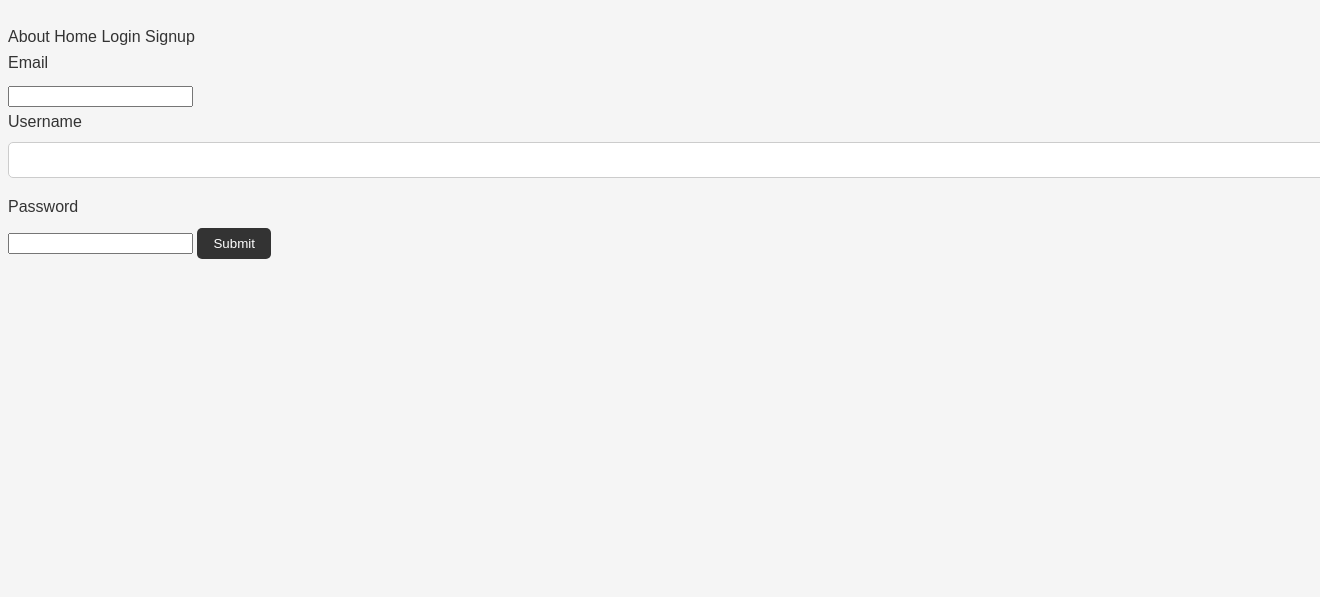
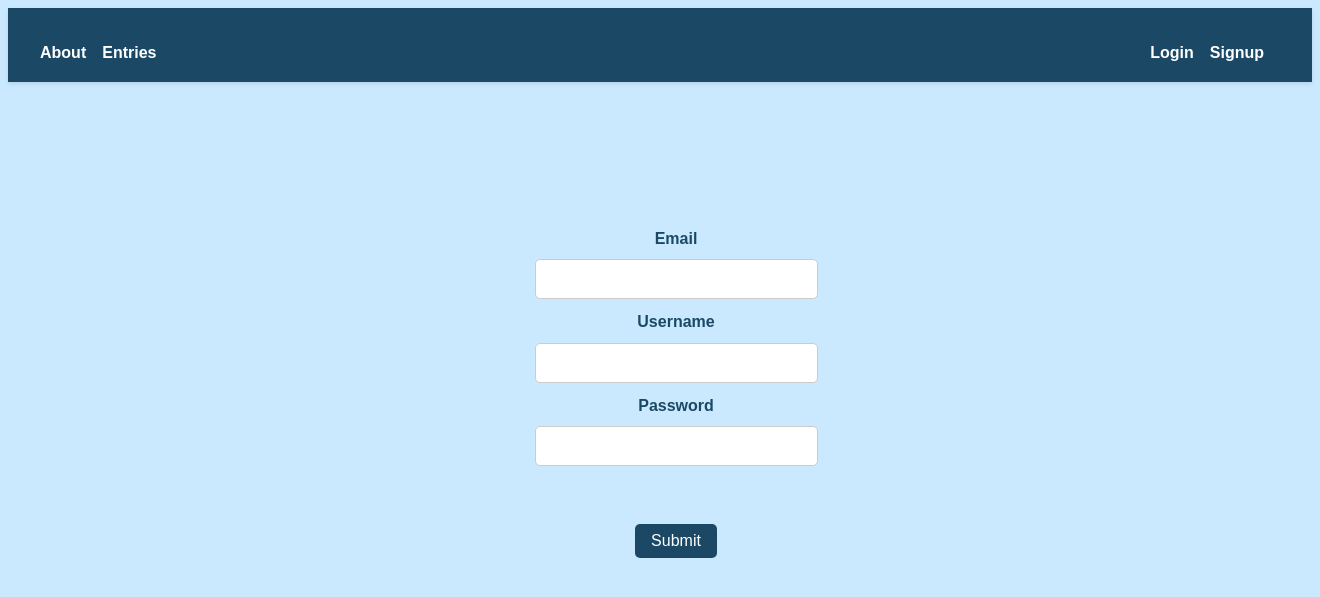
Before and after one commit to kayasuu/aijournal, a Flask app: page /signup in a window 1320 px wide; the page is wider, and only the part inside the window is pictured. Shown: the top 597 px of that part. Run offline with Flask 3, Linux system fonts and the light colour scheme; some libraries are stand-ins or nearby versions.

Commit message:
most recent with css

```diff
--- a/app.py
+++ b/app.py
@@ -14,18 +14,14 @@ openai.api_key = os.getenv("KEY")
 
 @app.route('/')
 def index():
-    connection = psycopg2.connect(
-        host=os.getenv("PGHOST"),
-        user=os.getenv("JUSER"),
-        password=os.getenv("PGPASSWORD"),
-        port=os.getenv("PGPORT"),
-        dbname=os.getenv("PGDATABASE"))
-    # connection = psycopg2.connect(os.getenv("DATABASE_URL"))
-    cursor = connection.cursor()
-    cursor.execute("SELECT * FROM mytable;")
-    results = cursor.fetchall()
-    connection.close()
-    return f"{results[0]}"
+    if not session.get("user_id", ""):
+        return redirect("/login")
+    else:
+       return redirect("/entries")
+
+@app.route('/about')
+def about():
+    return render_template("about.html")
 
 @app.route('/entries')
 def entries():
@@ -33,12 +29,7 @@ def entries():
         return redirect("/login")
 
     user_id = session["user_id"]
-    connection = psycopg2.connect(host=os.getenv("PGHOST"), user=os.getenv("JUSER"), password=os.getenv("PGPASSWORD"), port=os.getenv("PGPORT"), dbname=os.getenv("PGDATABASE"))
-    cursor = connection.cursor()
-    cursor.execute("SELECT * FROM journal_entries WHERE user_id=%s;", (user_id,))
-    entries = cursor.fetchall()
-    connection.close()
-
+    entries = common.sql_read("SELECT * FROM journal_entries WHERE user_id=%s;", (user_id,))
     return render_template("entries.html", entries=entries)
 
 @app.route('/forms/entries/add')
--- a/sentiment_analysis.py
+++ b/sentiment_analysis.py
@@ -2,10 +2,6 @@ import openai
 import os
 
 def gpt_classify_sentiment(prompt):
-    # system_prompt = f'''You are an emotionally intelligent assistant.
-    # Classify the sentiment of the user's text with ONLY ONE OF THE FOLLOWING EMOTIONS:
-    # {emotions}.
-    # After classifying the text, responpint with the emotion ONLY.'''
 
     system_prompt = f'''
     You are an AI trained to provide top-tier advice on personal growth and self-improvement,
@@ -28,5 +24,3 @@ def gpt_classify_sentiment(prompt):
     if r == '':
         r = 'N/A'
     return r
-
-emotions = 'Happy, Sad, Angry, Anxious, Excited, Frustrated, Confident, Fearful, Bored, Grateful, Nervous, Surprised, Calm, Jealous, Lonely, Content, Embarrassed, Overwhelmed, Curious, Disappointed, Amused, Inspired, Disgusted, Guilty, Relieved, Proud, Ashamed, Hopeful, Shy, Skeptical, Apathetic, Melancholic, Agitated, Loving, Envious, Tired, Suspicious, Eager, Hesitant, Shocked, Compassionate, Energized, Bewildered, Resentful, Regretful, Admiration, Despair, Nostalgic, Serene, Vulnerable'
--- a/static/styles.css
+++ b/static/styles.css
@@ -1,14 +1,15 @@
 body {
     font-family: 'Arial', sans-serif;
-    color: #333;
+    color: #1b4965;
     line-height: 1.6;
-    background: #f5f5f5;
+    background: #cae9ff;
 }
 
 .container {
     max-width: 1000px;
     margin: 0 auto;
     padding: 1rem;
+    background-color: #fff;
 }
 
 h1 {
@@ -19,9 +20,8 @@ h1 {
 .new-entry-btn {
     display: inline-block;
     padding: 0.5rem 1rem;
-    background: #333;
+    background: #62B6CB;
     color: #fff;
-    text-decoration: none;
     border-radius: 5px;
     margin-bottom: 1.5rem;
 }
@@ -36,14 +36,13 @@ h1 {
     display: block;
     padding: 1rem;
     background: #fff;
-    border: 1px solid #ccc;
-    border-radius: 5px;
-    text-decoration: none;
-    color: #333;
+    border: 1px solid #62b6cb;
+    border-radius: 8px;
+    color: #1b4965;
 }
 
 .entry-card:hover {
-    box-shadow: 0 4px 6px rgba(0, 0, 0, 0.1);
+    box-shadow: 0 6px 8px #1b4965;
 }
 
 .entry-card h2 {
@@ -60,26 +59,30 @@ label {
     margin-bottom: 0.5rem;
 }
 
-input[type="text"],
-textarea {
+.fields {
     width: 100%;
     padding: 0.5rem;
-    border: 1px solid #ccc;
-    border-radius: 5px;
+    margin: 0.5rem;
     font-family: 'Arial', sans-serif;
     font-size: 1rem;
     margin-bottom: 1rem;
+    display: flex;
+    flex-flow: column;
+    align-items: center;
+    font-weight: bold;
 }
 
 input[type="submit"] {
-    display: inline-block;
+    display: block;
     padding: 0.5rem 1rem;
-    background: #333;
+    margin: 3rem 3rem 1rem 3rem;
+    background: #1b4965;
     color: #fff;
     text-decoration: none;
     border: none;
     border-radius: 5px;
     cursor: pointer;
+    font-size: 1rem;
 }
 
 input[type="submit"]:hover {
@@ -96,3 +99,65 @@ a {
 .entry-form {
     margin-bottom: 1rem;
 }
+
+/* Navbar Styles */
+.navbar {
+    display: flex;
+    justify-content: space-between;
+    align-items: center;
+    padding: 1rem 2rem;
+    background-color: #1b4965;
+    box-shadow: 0 2px 4px rgba(0, 0, 0, 0.1);
+  }
+
+  .navbar a {
+    color: #ffffff;
+    text-decoration: none;
+    margin-right: 1rem;
+    font-size: 1rem;
+    font-weight: bold;
+  }
+
+
+  .navbar a:hover {
+    color: #bfc0c0;
+  }
+
+  .navbar-left {
+    display: flex;
+    align-items: center;
+  }
+
+  .navbar-right {
+    display: flex;
+    align-items: center;
+  }
+
+  .navbar-right span {
+    color: #ffffff;
+    margin-left: 1rem;
+    margin-right: 1rem; /* Add right margin to the welcome message */
+    font-size: 1rem;
+    line-height: 1rem; /* Set line-height equal to font-size */
+    position: absolute;
+    top: 1rem; /* Add top offset */
+    right: 2rem; /* Add right offset */
+  }
+
+  .signup-container {
+    display: flex;
+    justify-content: center;
+    align-items: center;
+    margin-top: 8rem;
+  }
+
+  input[type="email"],
+  input[type="text"],
+  input[type="password"] {
+    width: 100%; /* Make the input fields take the full width of their container */
+    padding: 10px; /* Add padding inside the input fields to make them larger */
+    border-radius: 5px; /* Add rounded corners to the input fields */
+    border: 1px solid #ccc; /* Add a border around the input fields */
+    font-size: 16px; /* Increase the font size in the input fields */
+    margin-bottom: 10px; /* Add some space between input fields */
+  }
--- a/templates/base.html
+++ b/templates/base.html
@@ -9,18 +9,20 @@
   </head>
   <body>
     <header>
-      <nav>
+      <nav class="navbar">
+        <div class="navbar-left">
             <a href="/about">About</a>
-        <a href="/home">Home</a>
+            <a href="/entries">Entries</a>
+        </div>
+        <div class="navbar-right">
             {% if session.user_id %}
-        <div class="header-links">
+              <span>Welcome, {{ session.user_name }}</span>
                 <a href="{{ url_for('logout') }}">Logout</a>
-            <span>Welcome, {{ session.user_name }}</span>
             {% else %}
                 <a href="{{ url_for('login_form') }}">Login</a>
                 <a href="{{ url_for('signup') }}">Signup</a>
+            {% endif %}
         </div>
-        {% endif %}
     </nav>
     </header>
     {% block body %}{% endblock %}
--- a/templates/entries.html
+++ b/templates/entries.html
@@ -3,7 +3,7 @@
 
 {% block body %}
 <div class="container">
-    <h1>Journal Entries</h1>
+    <h1>Entries</h1>
     <a href="/forms/entries/add" class="new-entry-btn">New Entry</a>
 
     <div class="entries-grid">
--- a/templates/home.html
+++ /dev/null
@@ -1,6 +0,0 @@
-{% extends "base.html" %}
-
-{% block body %}
-<h1>Journal</h1>
-<p>menu brought to you by: all the foods i was craving at 1am while writing the course notes 😫</p>
-{% endblock %}
--- a/templates/login.html
+++ b/templates/login.html
@@ -1,7 +1,9 @@
 {% extends "base.html" %}
 
 {% block body %}
+<div class="signup-container">
 <form method="POST">
+    <div class="fields">
     <label for="email">Email</label>
     <input id="email" type="email" name="email">
 
@@ -9,5 +11,7 @@
     <input id="password" type="password" name="password">
 
     <input type="submit">
+    </div>
 </form>
+</div>
 {% endblock %}
--- a/templates/signup.html
+++ b/templates/signup.html
@@ -1,9 +1,9 @@
 {% extends "base.html" %}
 
 {% block body %}
-
+<div class="signup-container">
 <form method="POST">
-    <div class="sign_up">
+    <div class="fields">
     <label for="email">Email</label>
     <input id="email" type="email" name="email">
 
@@ -16,4 +16,5 @@
     <input type="submit">
     </div>
 </form>
+</div>
 {% endblock %}
```
Also changed, not shown: chatbot.py (deleted, +0 -31 lines), templates/chat_entry.html (deleted, +0 -44 lines), templates/index.html (deleted, +0 -9 lines). Lines whose indentation alone changed are shown as unchanged.
